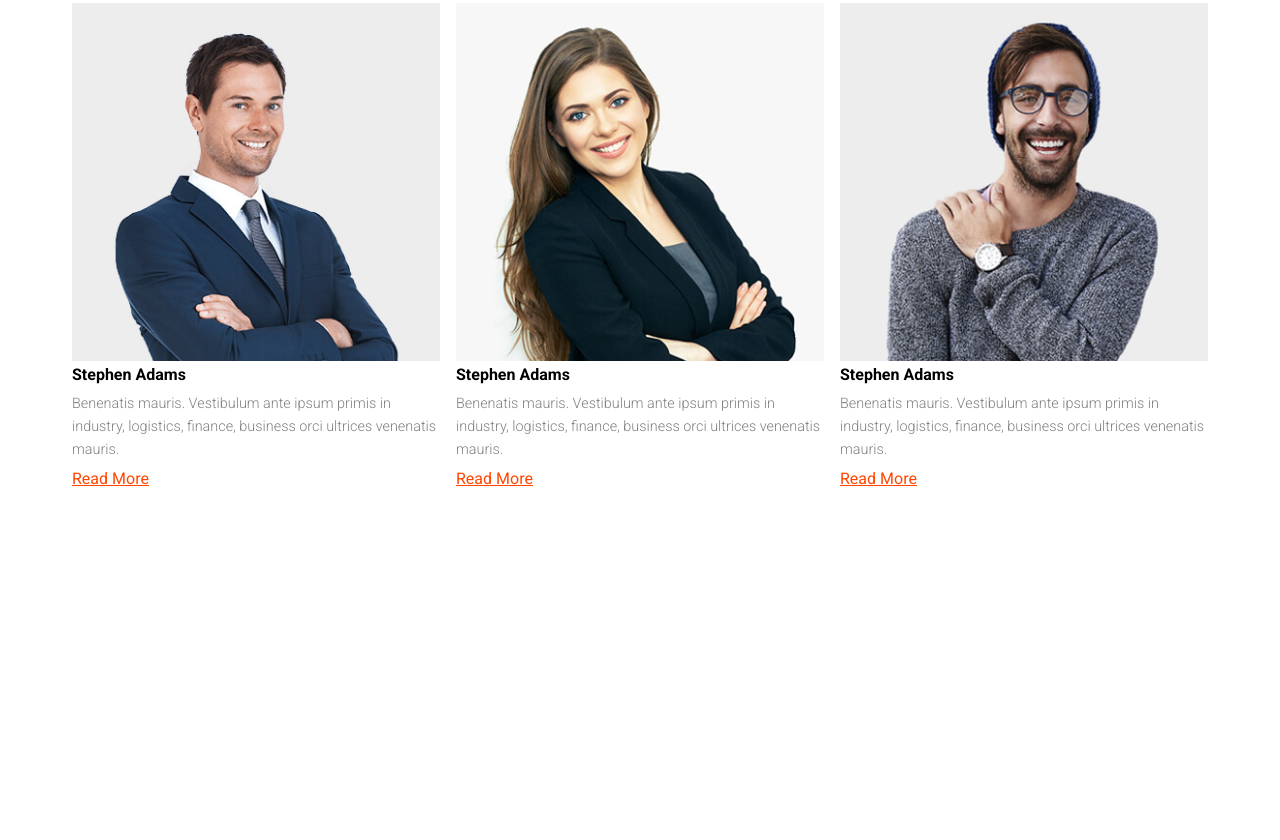
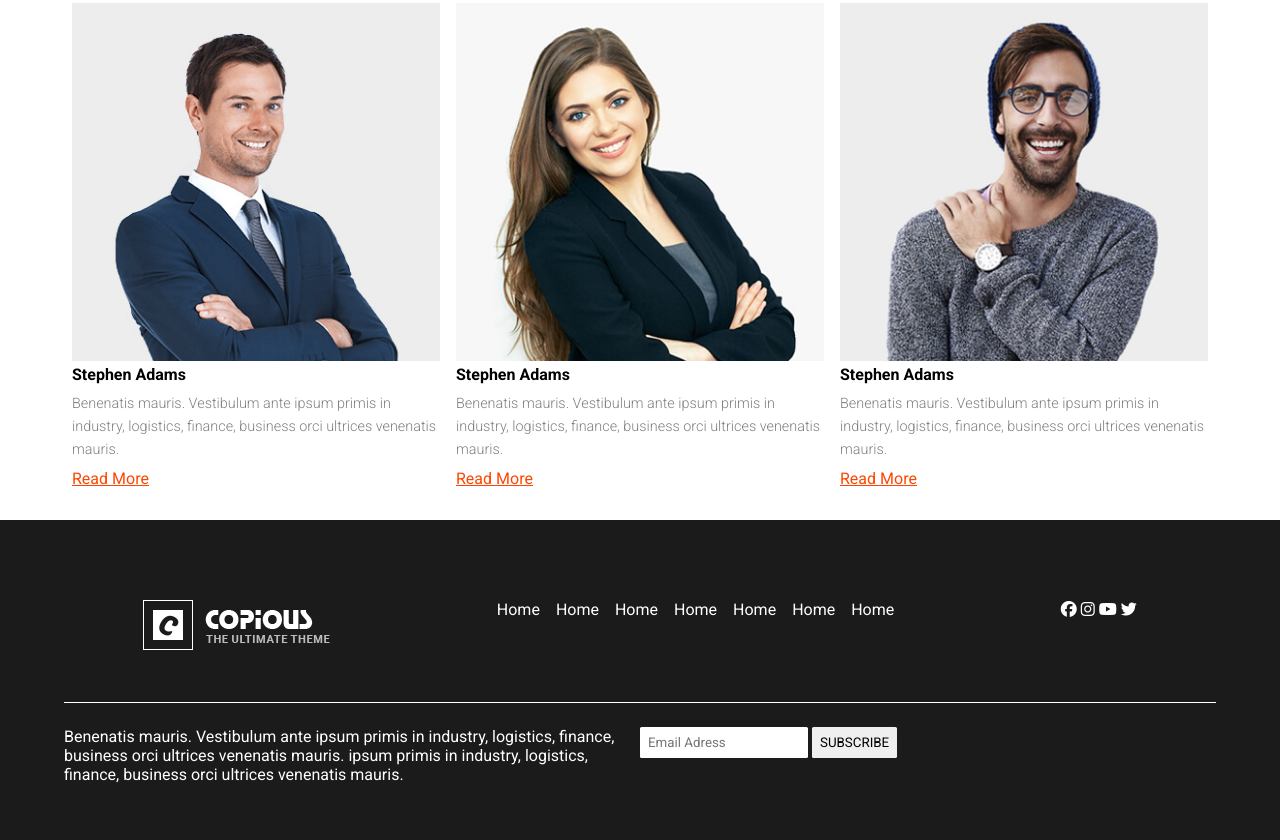
Before and after one commit to kailash1198/industry-portfolio-website-1, a plain HTML site: page index.html in a window 1280 px wide. Shown: the part 4541-5381 px from the top of the page. Before the commit the page ends 5061 px from the top, so only its background shows below. Drawn offline with Linux system fonts and the light colour scheme.

Commit message:
HOME PAGE CODING DONE

```diff
--- a/index.html
+++ b/index.html
@@ -296,6 +296,45 @@
     </section>
 
     <!-- =============== FOOTER ===============  -->
+    <footer>
+        <div class="container">
+            <div class="box box1">
+                <div class="box-container">
+                    <div class="mini-box">
+                        <img src="./images/logo_white.png" alt="">
+                    </div>
+                    <div class="mini-box">
+                        <ul>
+                            <li><a href="">Home</a></li>
+                            <li><a href="">Home</a></li>
+                            <li><a href="">Home</a></li>
+                            <li><a href="">Home</a></li>
+                            <li><a href="">Home</a></li>
+                            <li><a href="">Home</a></li>
+                            <li><a href="">Home</a></li>
+                        </ul>
+                    </div>
+                    <div class="mini-box">
+                        <i class="fa-brands fa-facebook"></i>
+                        <i class="fa-brands fa-instagram"></i>
+                        <i class="fa-brands fa-youtube"></i>
+                        <i class="fa-brands fa-twitter"></i>
+                    </div>
+                </div>
+            </div>
+            <div class="box box2">
+                <div class="box-container">
+                    <div class="mini-box">
+                        <p>Benenatis mauris. Vestibulum ante ipsum primis in industry, logistics, finance, business orci ultrices venenatis mauris. ipsum primis in industry, logistics, finance, business orci ultrices venenatis mauris.</p>
+                    </div>
+                    <div class="mini-box">
+                        <input type="text" placeholder="Email Adress">
+                        <button>SUBSCRIBE</button>
+                    </div>
+                </div>
+            </div>
+        </div>
+    </footer>
 
 </body>
 
--- a/style.css
+++ b/style.css
@@ -557,3 +557,64 @@ a {
 
 
 /* =============== FOOTER ===============  */
+
+footer {
+    width: 100%;
+    padding: 2rem 0rem;
+    background-color: rgba(0, 0, 0, 0.895);
+    color: white;
+}
+
+footer .container {
+    width: 90%;
+    margin: auto;
+}
+
+footer .container .box {
+    width: 100%;
+}
+
+footer .container .box1 {
+    border-bottom: 1px solid white;
+    padding: 3rem 0rem;
+}
+
+footer .container .box1 .box-container {
+    width: 100%;
+    display: flex;
+    justify-content: space-around;
+}
+
+footer .container .box1 .box-container .mini-box ul {
+    display: flex;
+}
+
+footer .container .box1 .box-container .mini-box ul li {
+    list-style: none;
+    margin: 0rem 0.5rem;
+}
+
+footer .container .box1 .box-container .mini-box ul li a {
+    color: white;
+}
+
+footer .container .box2 .box-container {
+    display: flex;
+    padding: 1.5rem 0rem;
+}
+
+footer .container .box2 .box-container .mini-box {
+    width: 100%;
+}
+
+footer .container .box2 .box-container .mini-box input {
+    padding: 0.5rem;
+    border-radius: 0.1rem;
+    border: none;
+}
+
+footer .container .box2 .box-container .mini-box button {
+    padding: 0.5rem;
+    border-radius: 0.1rem;
+    border: none;
+}
```
Also changed, not shown: images/logo_white.png (added).
